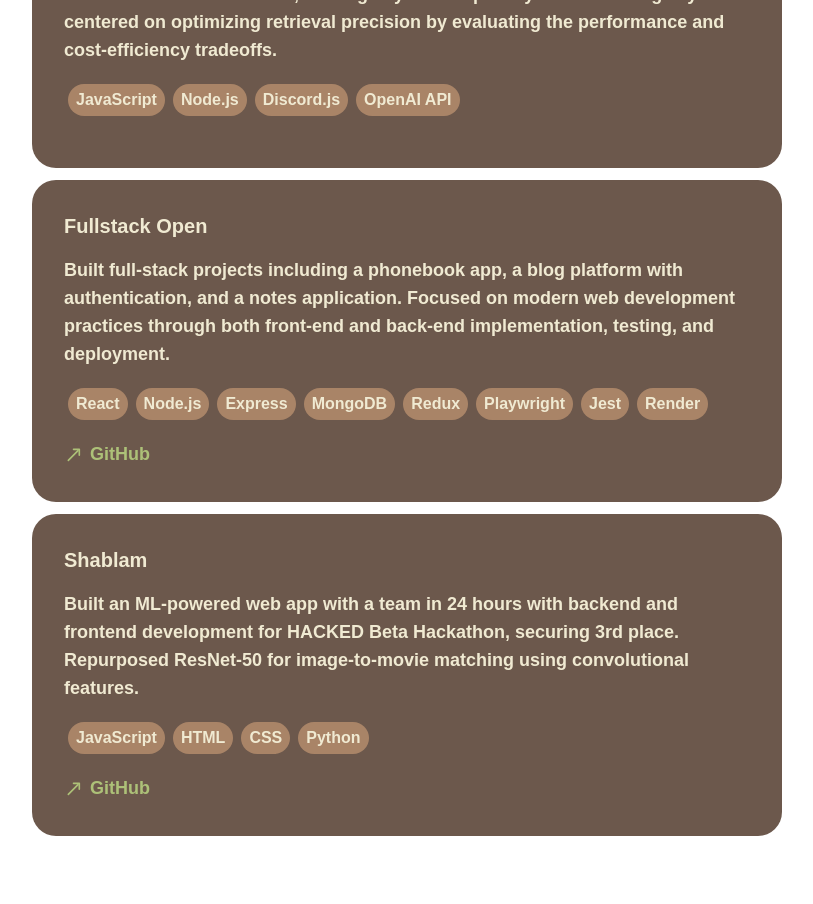
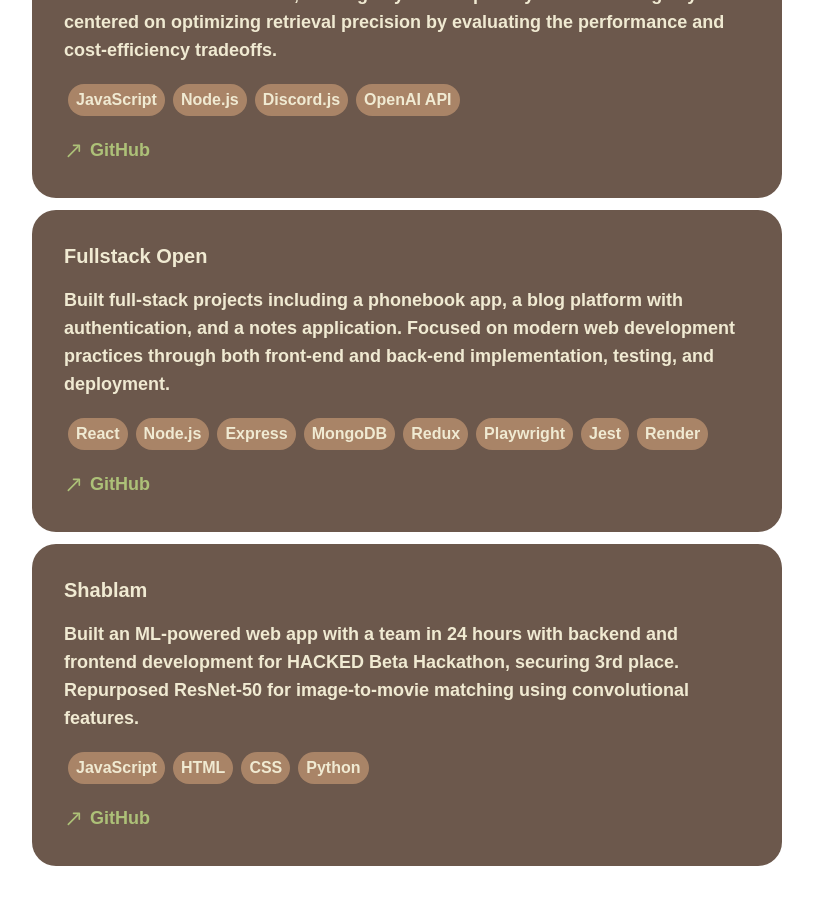
Before and after one commit to adityas0204/my-portfolio, a React (Vite) app: page / in a window 1280 px wide. Shown: the part 2040-2944 px from the top of the page, without its empty margins (233-1046 px from the left). Built offline with nearby package versions, Linux system fonts and the light colour scheme; a web font is replaced by a local one.

Commit message:
forgot a link in projects

```diff
--- a/src/pages/Projects.jsx
+++ b/src/pages/Projects.jsx
@@ -10,8 +10,8 @@ const Projects = () => {
           title={"Alberta Heart Chatbot"}
           description={"Developed the Alberta Heart Chatbot, a RAG-based assistant that enables semantic search across an internal document corpus using the OpenAI API. I integrated language models with managed vector stores to facilitate context-aware information retrieval, moving beyond simple keyword matching. My work centered on optimizing retrieval precision by evaluating the performance and cost-efficiency tradeoffs."}
           technologies={"JavaScript, Node.js, Discord.js, OpenAI API"}
-          url={""}
-          link={""}
+          url={"https://github.com/Cococola315/alberta_heart_bot.git"}
+          link={"GitHub"}
         />
         <ProjectInfo
           title={"Fullstack Open"}
```
